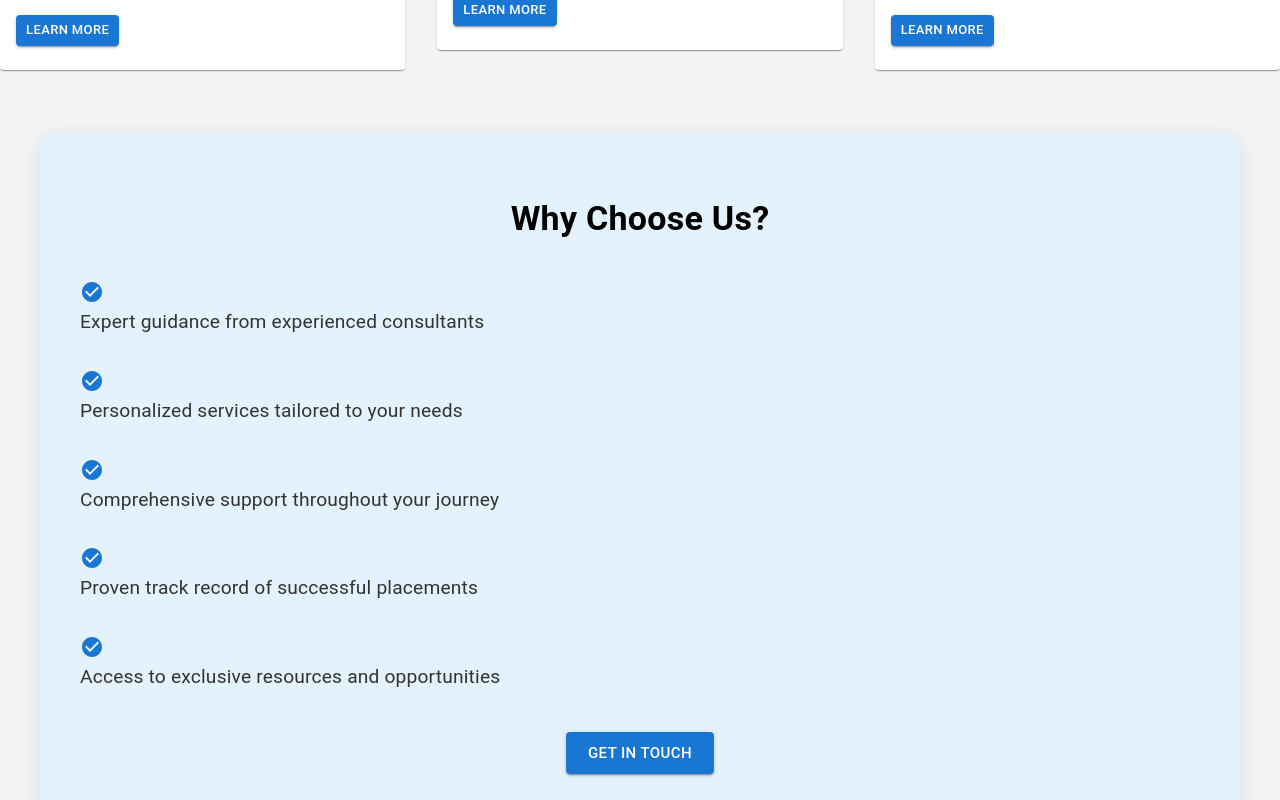
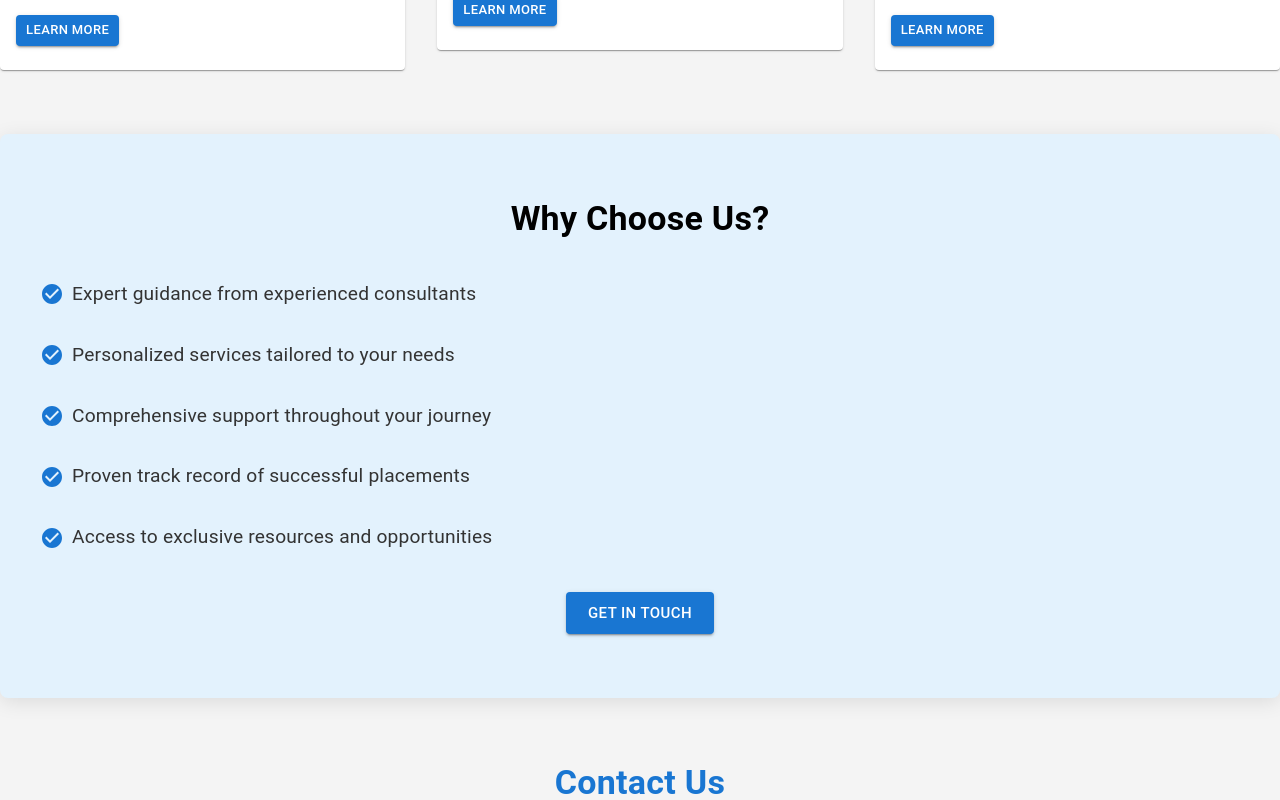
Before and after one commit to Nyamori2024/care2-training-consultancy, a React (Vite) app: page / in a window 1280 px wide. Shown: the part 1360-2160 px from the top of the page. Built offline with nearby package versions, Linux system fonts and the light colour scheme.

Commit message:
fix typo in WhyChooseUsSection component

```diff
--- a/src/components/WhyChooseUsSection.jsx
+++ b/src/components/WhyChooseUsSection.jsx
@@ -22,7 +22,18 @@ const WhyChooseUsSection = () => {
   };
 
   return (
-    <Container component="section" sx={{ py: 8, textAlign: "center", backgroundColor: "#e3f2fd", borderRadius: "8px", boxShadow: "0 4px 20px rgba(0,0,0,0.1)" }}>
+    <Container
+      component="section"
+      sx={{
+        py: 8,
+        textAlign: "center",
+        backgroundColor: "#e3f2fd",
+        borderRadius: "8px",
+        boxShadow: "0 4px 20px rgba(0,0,0,0.1)",
+        maxWidth: { xs: '90%', sm: '80%', md: '70%', lg: '100%' }, // Adjust maxWidth for responsiveness
+        mx: "auto" // Center the container
+      }}
+    >
       <motion.div
         initial={{ opacity: 0 }}
         whileInView={{ opacity: 1 }}
@@ -40,9 +51,10 @@ const WhyChooseUsSection = () => {
                 initial="hidden"
                 whileInView="visible"
                 custom={index}
+                style={{ display: 'flex', alignItems: 'center' }} // Ensure icon and text are centered
               >
                 <CheckCircleIcon sx={{ color: "#1976d2", marginRight: 1 }} />
-                <Typography variant="body1" sx={{ fontSize: "1.2rem", color: "#333" }}>
+                <Typography variant="body1" sx={{ fontSize: "1.2rem", color: "#333", lineHeight: 1.5 }}>
                   {benefit}
                 </Typography>
               </motion.div>
```
